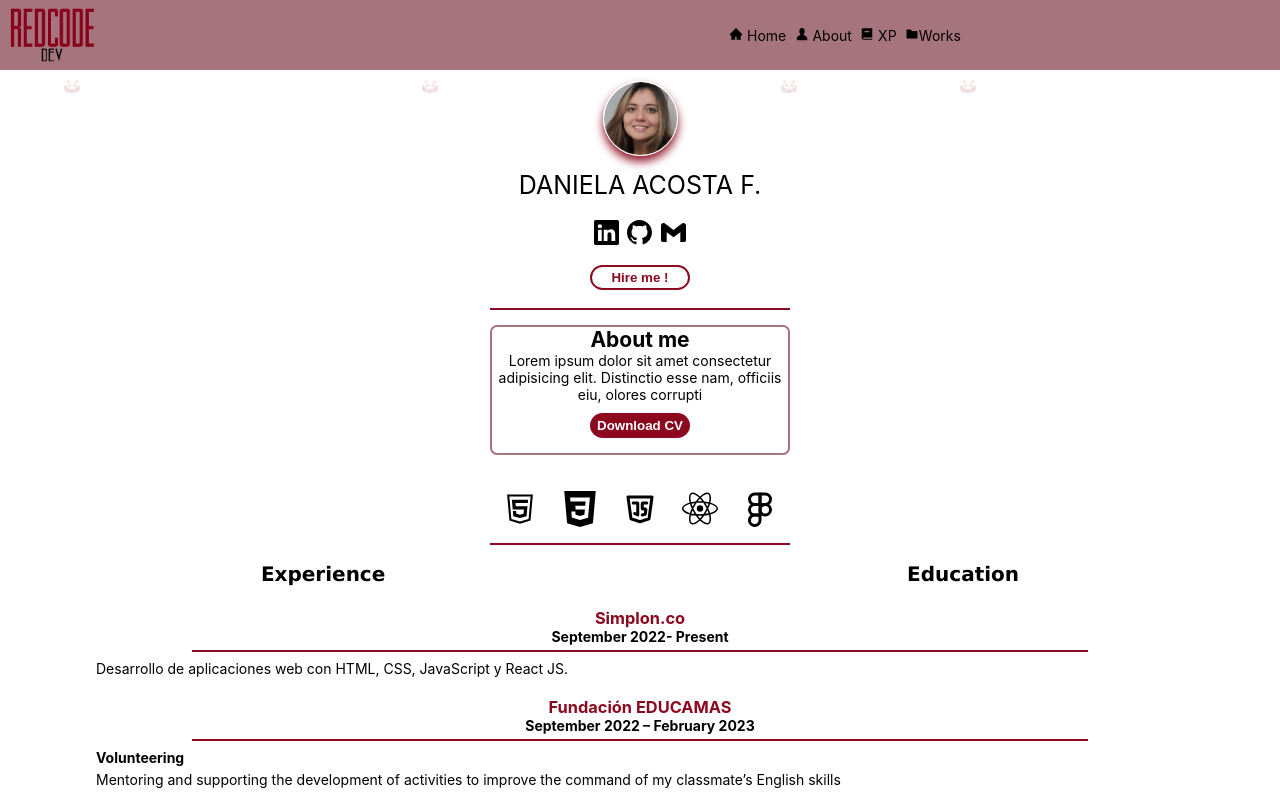
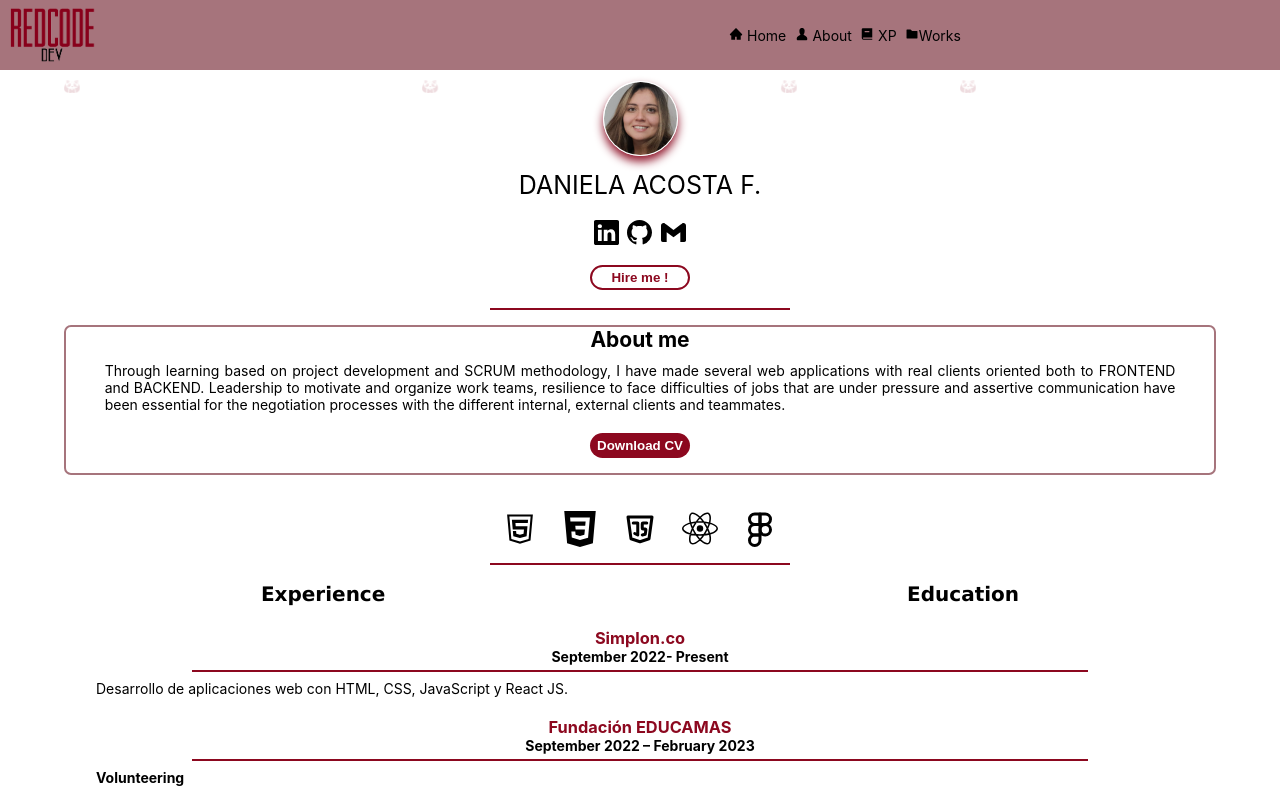
Before and after one commit to DanikMonday/Portafolio, a React (Create React App) app: page / in a window 1280 px wide. Shown: the top 792 px of the page. Built offline with nearby package versions, Linux system fonts and the light colour scheme.

Commit message:
adjustment about me

```diff
--- a/src/App.css
+++ b/src/App.css
@@ -229,9 +229,15 @@ body{
 .about{
   border: 2px solid #A6747C;
   border-radius: 7px;
-  width: 300px;
-  height: 130px;
+  width: 90%;
+  height: auto;
   margin-top: 15px;
+}
+
+.about p{
+  width: 95%;
+  text-align: justify;
+  padding: 10px;
 }
 
 .btn-cv{
@@ -245,6 +251,7 @@ body{
   cursor: pointer;
   transition: background-position .3s ease;
   margin-top: 10px;
+  margin-bottom: 15px;
 }
 .btn-cv:hover{
   background-position: right;
--- a/src/App.js
+++ b/src/App.js
@@ -13,7 +13,12 @@ function App() {
       </header>
       <section>
         <Home></Home>
-        <About></About>
+        <About
+        resume = "Through learning based on project development and SCRUM methodology, I have made
+        several web applications with real clients oriented both to FRONTEND and BACKEND.
+        Leadership to motivate and organize work teams, resilience to face difficulties of jobs that are
+        under pressure and assertive communication have been essential for the negotiation processes
+        with the different internal, external clients and teammates."></About>
         <Experience></Experience>
       </section>
     </div>
--- a/src/Components/About.jsx
+++ b/src/Components/About.jsx
@@ -7,12 +7,12 @@ import { FiFigma } from "react-icons/fi";
 
 
 
-export const About = () => {
+export const About = (props) => {
   return (
     <div>
         <div className='about'>
             <h2>About me</h2>
-            <p>Lorem ipsum dolor sit amet consectetur adipisicing elit. Distinctio esse nam, officiis eiu, olores corrupti </p>
+            <p>{props.resume}</p>
             <button className='btn-cv'><a href=''></a>Download CV</button>
         </div>
         <div className='ico-skills'>
```
